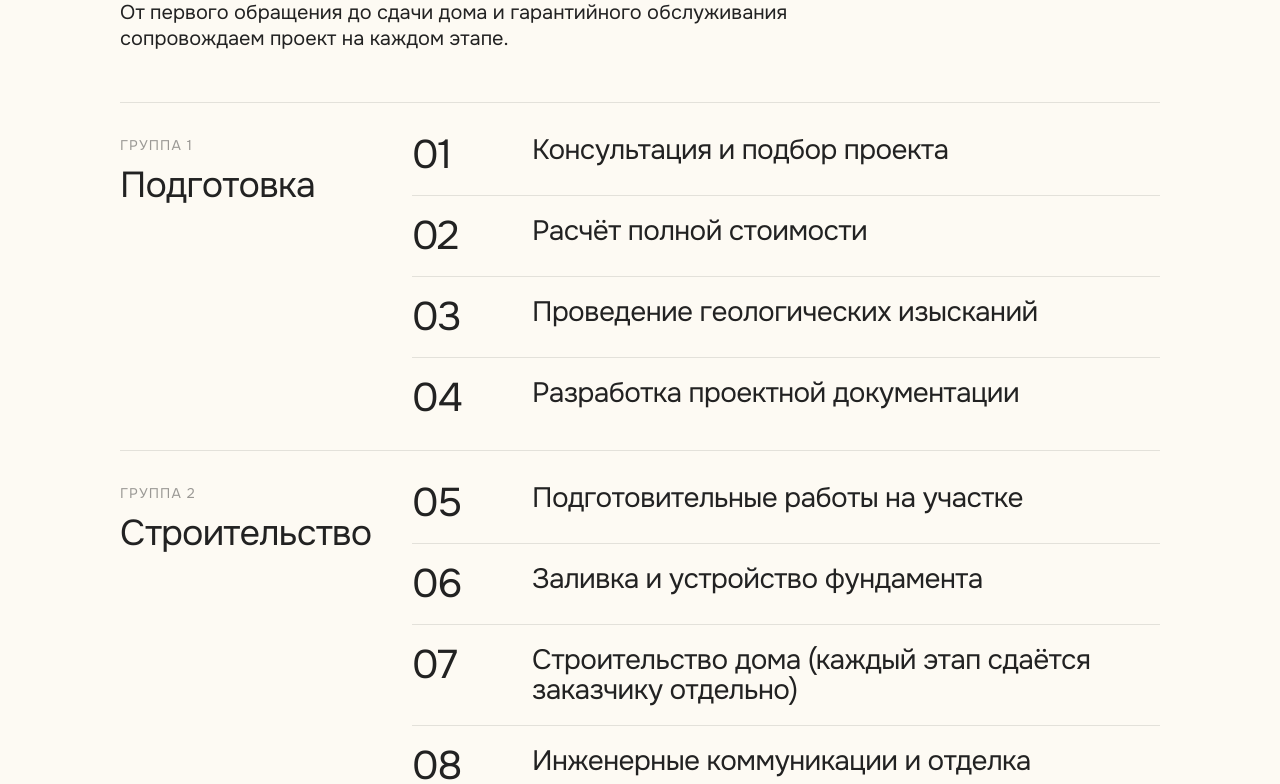
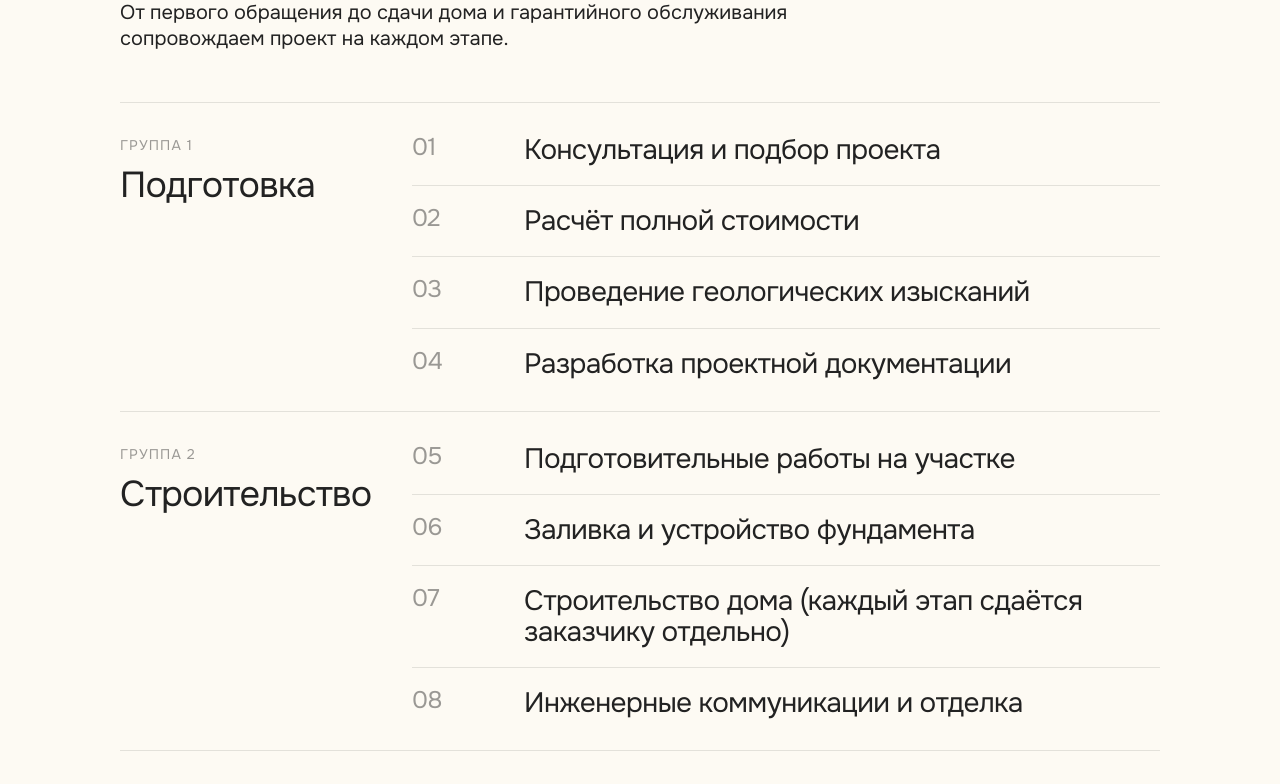
Before and after one commit to Kapustin-Team/sdach.ru, a Next.js app: page / in a window 1280 px wide. Shown: the part 1920-2704 px from the top of the page. Built offline with nearby package versions, Linux system fonts and the light colour scheme; no server answers.

Commit message:
Tweak how we work step numbers

```diff
--- a/src/components/blocks/HowWeWork.tsx
+++ b/src/components/blocks/HowWeWork.tsx
@@ -85,9 +85,9 @@ export default function HowWeWork({
                     return (
                       <div
                         key={stepTitle}
-                        className="grid grid-cols-[96px_minmax(0,1fr)] gap-6 border-t border-black/10 py-5 first:border-t-0 first:pt-0 last:pb-0 max-md:grid-cols-[72px_minmax(0,1fr)] max-md:gap-4"
+                        className="grid grid-cols-[88px_minmax(0,1fr)] gap-6 border-t border-black/10 py-5 first:border-t-0 first:pt-0 last:pb-0 max-md:grid-cols-[64px_minmax(0,1fr)] max-md:gap-4"
                       >
-                        <span className="font-sans text-[40px] leading-none tracking-[-0.03em] text-dark max-md:text-[30px]">
+                        <span className="font-sans text-[24px] leading-none tracking-[-0.02em] text-dark/45 max-md:text-[20px]">
                           {String(index).padStart(2, '0')}
                         </span>
                         <p className="font-sans text-[28px] leading-[1.08] tracking-[-0.02em] text-dark max-md:text-[22px]">
```
